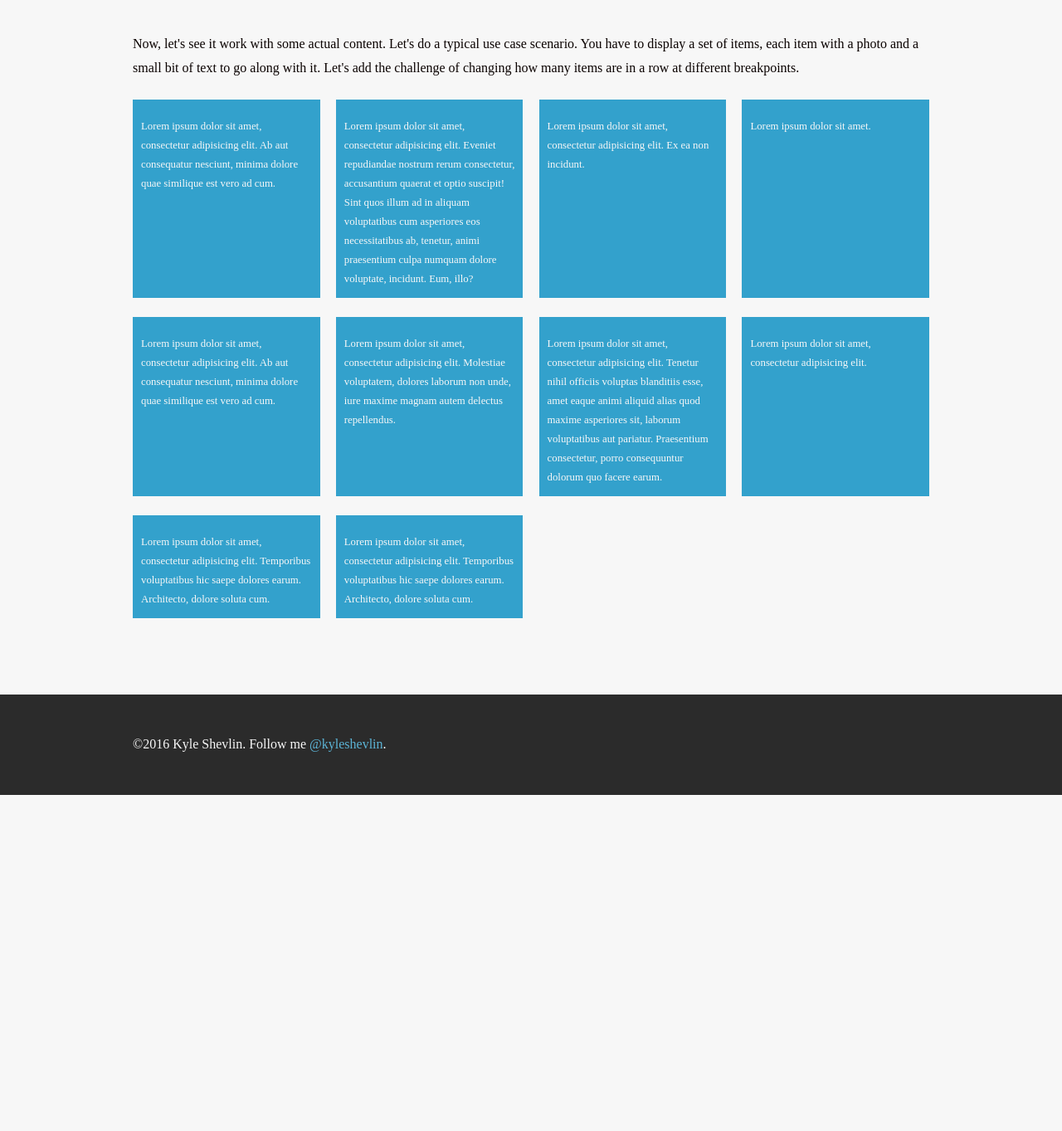
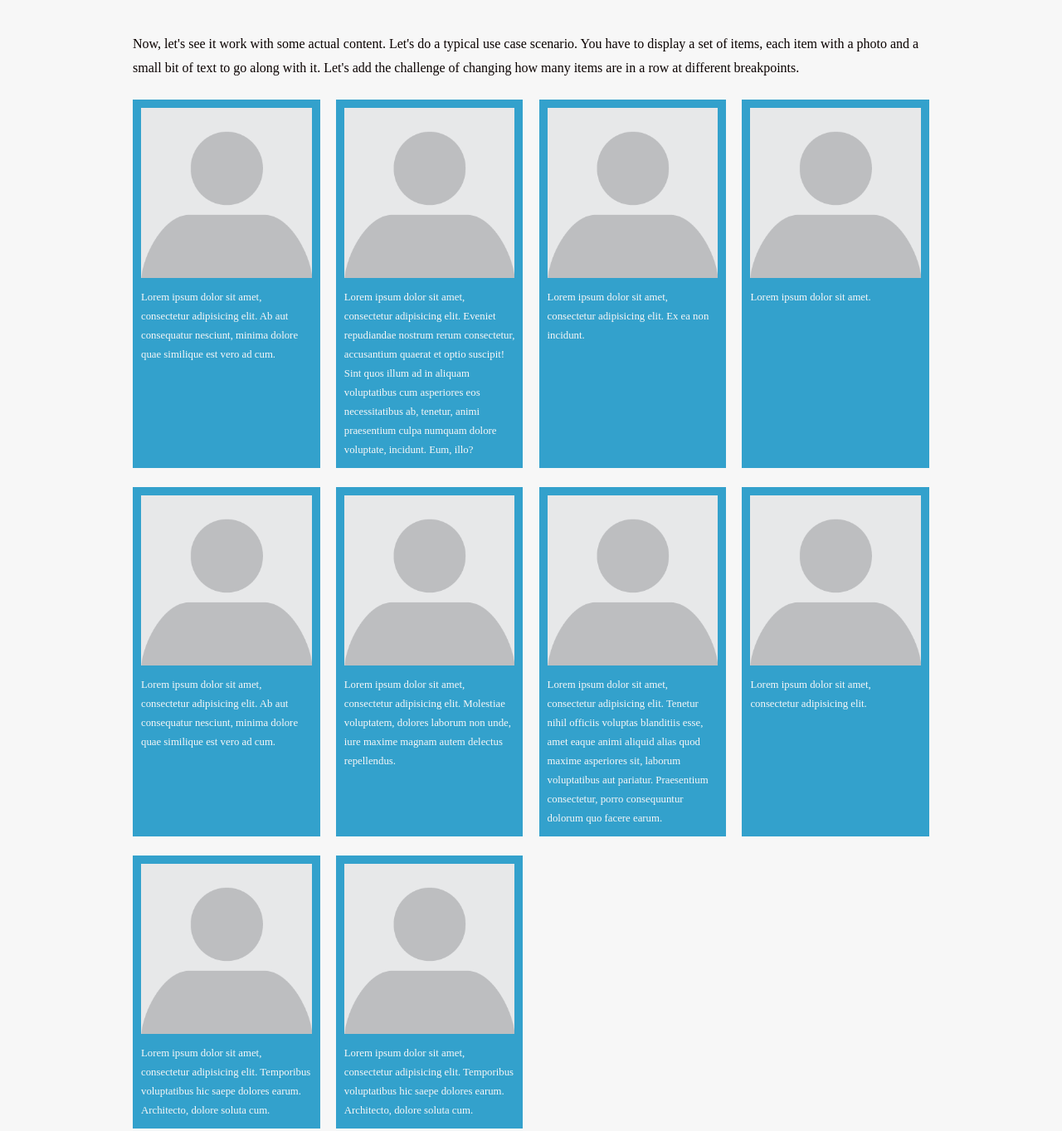
Before and after one commit to kyleshevlin/matchbox, a website: page index.html in a window 1280 px wide. Shown: the part 1260-2623 px from the top of the page at 83% size. Before the commit the page ends 2218 px from the top, so only its background shows below. Drawn offline with Linux system fonts and the light colour scheme; the site is published under a folder, as on GitHub Pages, so addresses that start at the root find nothing; a web font is replaced by a local one.

Commit message:
change image urls so that github pages can find them

```diff
--- a/index.html
+++ b/index.html
@@ -82,7 +82,7 @@
         <div class="third_example-box js-third-example-box">
           <div class="card js-match">
             <div class="card-image-wrap">
-              <img src="/assets/images/generic_headshot.png" alt="" class="card-image">
+              <img src="assets/images/generic_headshot.png" alt="" class="card-image">
             </div>
             <div class="card-content">
               Lorem ipsum dolor sit amet, consectetur adipisicing elit. Ab aut consequatur nesciunt, minima dolore quae similique est vero ad cum.
@@ -91,7 +91,7 @@
 
           <div class="card js-match">
             <div class="card-image-wrap">
-              <img src="/assets/images/generic_headshot.png" alt="" class="card-image">
+              <img src="assets/images/generic_headshot.png" alt="" class="card-image">
             </div>
             <div class="card-content">
               Lorem ipsum dolor sit amet, consectetur adipisicing elit. Eveniet repudiandae nostrum rerum consectetur, accusantium quaerat et optio suscipit! Sint quos illum ad in aliquam voluptatibus cum asperiores eos necessitatibus ab, tenetur, animi praesentium culpa numquam dolore voluptate, incidunt. Eum, illo?
@@ -100,7 +100,7 @@
 
           <div class="card js-match">
             <div class="card-image-wrap">
-              <img src="/assets/images/generic_headshot.png" alt="" class="card-image">
+              <img src="assets/images/generic_headshot.png" alt="" class="card-image">
             </div>
             <div class="card-content">
               Lorem ipsum dolor sit amet, consectetur adipisicing elit. Ex ea non incidunt.
@@ -109,7 +109,7 @@
 
           <div class="card js-match">
             <div class="card-image-wrap">
-              <img src="/assets/images/generic_headshot.png" alt="" class="card-image">
+              <img src="assets/images/generic_headshot.png" alt="" class="card-image">
             </div>
             <div class="card-content">
               Lorem ipsum dolor sit amet.
@@ -118,7 +118,7 @@
 
           <div class="card js-match">
             <div class="card-image-wrap">
-              <img src="/assets/images/generic_headshot.png" alt="" class="card-image">
+              <img src="assets/images/generic_headshot.png" alt="" class="card-image">
             </div>
             <div class="card-content">
               Lorem ipsum dolor sit amet, consectetur adipisicing elit. Ab aut consequatur nesciunt, minima dolore quae similique est vero ad cum.
@@ -127,7 +127,7 @@
 
           <div class="card js-match">
             <div class="card-image-wrap">
-              <img src="/assets/images/generic_headshot.png" alt="" class="card-image">
+              <img src="assets/images/generic_headshot.png" alt="" class="card-image">
             </div>
             <div class="card-content">
               Lorem ipsum dolor sit amet, consectetur adipisicing elit. Molestiae voluptatem, dolores laborum non unde, iure maxime magnam autem delectus repellendus.
@@ -136,7 +136,7 @@
 
           <div class="card js-match">
             <div class="card-image-wrap">
-              <img src="/assets/images/generic_headshot.png" alt="" class="card-image">
+              <img src="assets/images/generic_headshot.png" alt="" class="card-image">
             </div>
             <div class="card-content">
               Lorem ipsum dolor sit amet, consectetur adipisicing elit. Tenetur nihil officiis voluptas blanditiis esse, amet eaque animi aliquid alias quod maxime asperiores sit, laborum voluptatibus aut pariatur. Praesentium consectetur, porro consequuntur dolorum quo facere earum.
@@ -145,7 +145,7 @@
 
           <div class="card js-match">
             <div class="card-image-wrap">
-              <img src="/assets/images/generic_headshot.png" alt="" class="card-image">
+              <img src="assets/images/generic_headshot.png" alt="" class="card-image">
             </div>
             <div class="card-content">
               Lorem ipsum dolor sit amet, consectetur adipisicing elit.
@@ -154,7 +154,7 @@
 
           <div class="card js-match">
             <div class="card-image-wrap">
-              <img src="/assets/images/generic_headshot.png" alt="" class="card-image">
+              <img src="assets/images/generic_headshot.png" alt="" class="card-image">
             </div>
             <div class="card-content">
               Lorem ipsum dolor sit amet, consectetur adipisicing elit. Temporibus voluptatibus hic saepe dolores earum. Architecto, dolore soluta cum.
@@ -163,7 +163,7 @@
 
           <div class="card js-match">
             <div class="card-image-wrap">
-              <img src="/assets/images/generic_headshot.png" alt="" class="card-image">
+              <img src="assets/images/generic_headshot.png" alt="" class="card-image">
             </div>
             <div class="card-content">
               Lorem ipsum dolor sit amet, consectetur adipisicing elit. Temporibus voluptatibus hic saepe dolores earum. Architecto, dolore soluta cum.
```
